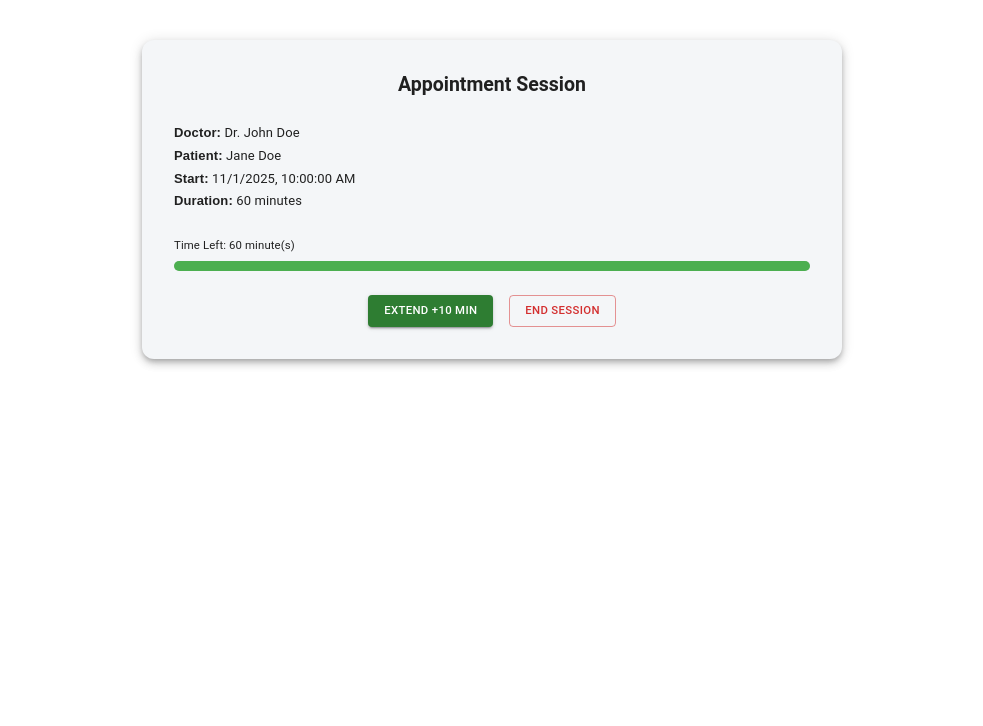
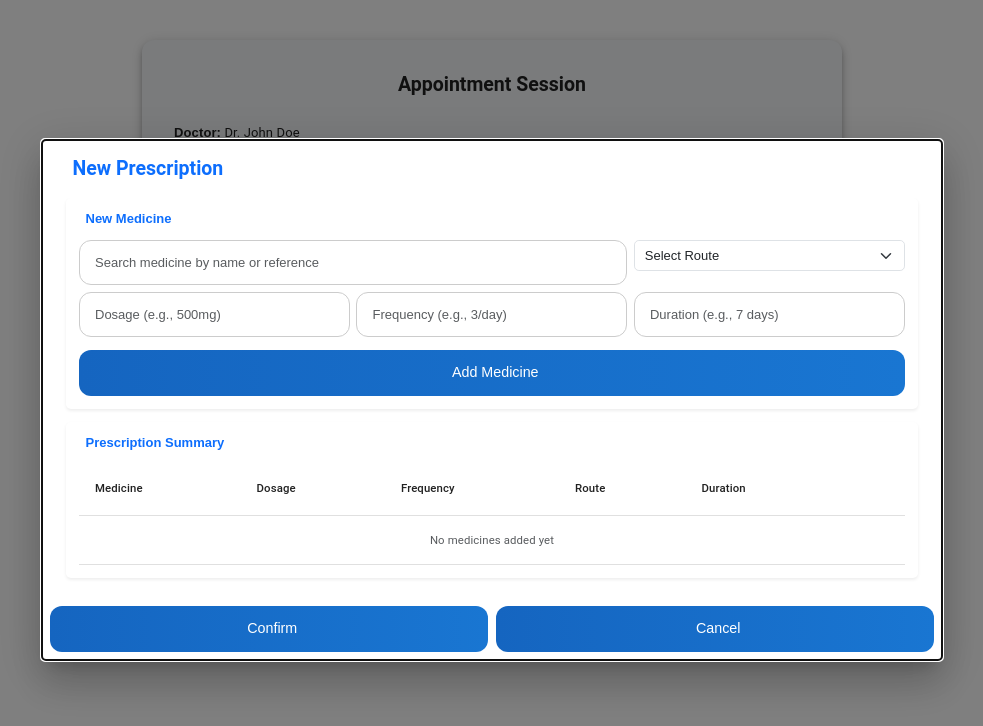
Before and after one commit to salaheddinesamid/smartcare.staff-GUI, a React (Create React App) app: page /appointment/session-start/1 in a window 1280 px wide. Shown: the top 726 px of the page, without its empty margins (148-1131 px from the left). Built offline with nearby package versions, Linux system fonts and the light colour scheme.

Commit message:
add prescription dialog

```diff
--- a/src/components/dialog/NewPrescriptionDialog.jsx
+++ b/src/components/dialog/NewPrescriptionDialog.jsx
@@ -1,11 +1,268 @@
-import { Dialog, DialogContent, DialogTitle } from "@mui/material"
+import {
+  Dialog,
+  DialogActions,
+  DialogContent,
+  DialogTitle,
+  Table,
+  TableBody,
+  TableCell,
+  TableHead,
+  TableRow,
+  Typography,
+} from "@mui/material";
+import { useEffect, useState } from "react";
+import { searchMedicine } from "../../services/PharmacyService";
 
+export const NewPrescriptionDialog = ({ open, onClose }) => {
+  const [medicines, setMedicines] = useState([]);
+  const [searchQuery, setSearchQuery] = useState("");
+  const [loading, setLoading] = useState(false);
 
-export const NewPrescriptionDialog = ()=>{
-    return(
-        <Dialog>
-            <DialogTitle></DialogTitle>
-            <DialogContent></DialogContent>
-        </Dialog>
-    )
-}
+  const [prescriptionRequestDto, setPrescriptionRequestDto] = useState({
+    prescriptionItems: [],
+    validUntil: "",
+  });
+
+  const [prescriptionItem, setPrescriptionItem] = useState({
+    medicineId: "",
+    dosage: "",
+    frequency: "",
+    route: "",
+    duration: "",
+    instructions: "",
+  });
+
+  const routes = [
+    { id: 1, name: "Oral", value: "ORAL" },
+    { id: 2, name: "IV", value: "IV" },
+    { id: 3, name: "IM", value: "IM" },
+  ];
+
+  const handleAddItem = () => {
+    if (!prescriptionItem.medicineId || !prescriptionItem.dosage || !prescriptionItem.frequency) return;
+
+    setPrescriptionRequestDto((prev) => ({
+      ...prev,
+      prescriptionItems: [...prev.prescriptionItems, prescriptionItem],
+    }));
+
+    setPrescriptionItem({
+      medicineId: "",
+      dosage: "",
+      frequency: "",
+      route: "",
+      duration: "",
+      instructions: "",
+    });
+    setSearchQuery("");
+    setMedicines([]);
+  };
+
+  const handleItemChange = (e) => {
+    const { name, value } = e.target;
+    setPrescriptionItem((prev) => ({ ...prev, [name]: value }));
+  };
+  const handleSearchMedicine = async () => {
+    try {
+        setLoading(true);
+        const response = await searchMedicine(searchQuery);
+        setMedicines(response || []);
+    }
+    catch (err) {
+        console.error(err);
+    } finally { setLoading(false); } };
+
+  const handleSelectMedicine = (medicine) => {
+    setPrescriptionItem((prev) => ({
+      ...prev,
+      medicineId: medicine.medicineId,
+    }));
+    setSearchQuery(medicine.medicineName);
+    setMedicines([]);
+  };
+
+  const handleDeleteItem = (index) => {
+    setPrescriptionRequestDto((prev) => ({
+      ...prev,
+      prescriptionItems: prev.prescriptionItems.filter((_, i) => i !== index),
+    }));
+  };
+
+  // ✅ Debounced search
+  useEffect(() => {
+  if (!searchQuery.trim()) {
+    setMedicines([]);
+    return;
+  }
+
+  const delayDebounce = setTimeout(() => {
+    handleSearchMedicine(); // no need to pass searchQuery — it's already in scope
+  }, 500); // shorter delay for better UX
+
+  return () => clearTimeout(delayDebounce); // cleanup to avoid overlapping
+}, [searchQuery]);
+
+  const PrescriptionItemForm = () => (
+    <div className="card p-3 shadow-sm border-0 mb-3 position-relative">
+      <h6 className="fw-bold mb-3 text-primary">
+        <i className="bi bi-prescription2 me-2"></i>New Medicine
+      </h6>
+
+      <div className="row g-2">
+        <div className="col-md-8 position-relative">
+          <input
+            type="text"
+            className="form-control"
+            placeholder="Search medicine by name or reference"
+            value={searchQuery}
+            onChange={(e) => setSearchQuery(e.target.value)}
+          />
+          {medicines.length > 0 && (
+            <ul className="list-group position-absolute w-100 mt-1 shadow-sm" style={{ zIndex: 10, maxHeight: "200px", overflowY: "auto" }}>
+              {medicines.map((medicine) => (
+                <li
+                  key={medicine.medicineId}
+                  className="list-group-item list-group-item-action d-flex justify-content-between align-items-center"
+                  style={{ cursor: "pointer" }}
+                  onClick={() => handleSelectMedicine(medicine)}
+                >
+                  <span>{medicine.medicineName}</span>
+                  <small className="text-muted">Ref: {medicine.medicineId}</small>
+                </li>
+              ))}
+            </ul>
+          )}
+          {loading && (
+            <div className="spinner-border text-primary spinner-border-sm position-absolute end-0 top-50 me-3"></div>
+          )}
+        </div>
+
+        <div className="col-md-4">
+          <select
+            className="form-select"
+            name="route"
+            value={prescriptionItem.route}
+            onChange={handleItemChange}
+          >
+            <option value="">Select Route</option>
+            {routes.map((r) => (
+              <option key={r.id} value={r.value}>
+                {r.name}
+              </option>
+            ))}
+          </select>
+        </div>
+
+        <div className="col-md-4">
+          <input
+            type="text"
+            name="dosage"
+            className="form-control"
+            placeholder="Dosage (e.g., 500mg)"
+            value={prescriptionItem.dosage}
+            onChange={handleItemChange}
+          />
+        </div>
+
+        <div className="col-md-4">
+          <input
+            type="text"
+            name="frequency"
+            className="form-control"
+            placeholder="Frequency (e.g., 3/day)"
+            value={prescriptionItem.frequency}
+            onChange={handleItemChange}
+          />
+        </div>
+
+        <div className="col-md-4">
+          <input
+            type="text"
+            name="duration"
+            className="form-control"
+            placeholder="Duration (e.g., 7 days)"
+            value={prescriptionItem.duration}
+            onChange={handleItemChange}
+          />
+        </div>
+
+        <div className="col-12 text-end mt-3">
+          <button className="btn btn-success px-4" onClick={handleAddItem}>
+            <i className="bi bi-plus-circle me-2"></i>Add Medicine
+          </button>
+        </div>
+      </div>
+    </div>
+  );
+
+  const PrescriptionSummary = () => (
+    <div className="card border-0 shadow-sm p-3">
+      <h6 className="fw-bold text-primary mb-3">
+        <i className="bi bi-list-ul me-2"></i>Prescription Summary
+      </h6>
+      <div className="table-responsive">
+        <Table bordered hover size="sm">
+          <TableHead>
+            <TableRow>
+              <TableCell>Medicine</TableCell>
+              <TableCell>Dosage</TableCell>
+              <TableCell>Frequency</TableCell>
+              <TableCell>Route</TableCell>
+              <TableCell>Duration</TableCell>
+              <TableCell></TableCell>
+            </TableRow>
+          </TableHead>
+          <TableBody>
+            {prescriptionRequestDto.prescriptionItems.length === 0 ? (
+              <TableRow>
+                <TableCell colSpan={6} className="text-center text-muted">
+                  No medicines added yet
+                </TableCell>
+              </TableRow>
+            ) : (
+              prescriptionRequestDto.prescriptionItems.map((item, index) => (
+                <TableRow key={index}>
+                  <TableCell>{item.medicineId || "Unknown"}</TableCell>
+                  <TableCell>{item.dosage}</TableCell>
+                  <TableCell>{item.frequency}</TableCell>
+                  <TableCell>{item.route}</TableCell>
+                  <TableCell>{item.duration}</TableCell>
+                  <TableCell>
+                    <button
+                      className="btn btn-sm btn-outline-danger"
+                      onClick={() => handleDeleteItem(index)}
+                    >
+                      <i className="bi bi-trash"></i>
+                    </button>
+                  </TableCell>
+                </TableRow>
+              ))
+            )}
+          </TableBody>
+        </Table>
+      </div>
+    </div>
+  );
+
+  return (
+    <Dialog open={open} onClose={onClose} maxWidth="md" fullWidth>
+      <DialogTitle>
+        <Typography variant="h5" className="fw-bold text-primary">
+          <i className="bi bi-clipboard-plus me-2"></i>New Prescription
+        </Typography>
+      </DialogTitle>
+      <DialogContent>
+        <PrescriptionItemForm />
+        <PrescriptionSummary />
+      </DialogContent>
+      <DialogActions>
+        <button className="btn btn-success px-4">
+          <i className="bi bi-check-circle me-2"></i>Confirm
+        </button>
+        <button className="btn btn-outline-secondary px-4" onClick={onClose}>
+          <i className="bi bi-x-circle me-2"></i>Cancel
+        </button>
+      </DialogActions>
+    </Dialog>
+  );
+};
--- a/src/routes/AppointmentSession.jsx
+++ b/src/routes/AppointmentSession.jsx
@@ -9,6 +9,7 @@ import {
   Box,
   Stack,
 } from "@mui/material";
+import { NewPrescriptionDialog } from "../components/dialog/NewPrescriptionDialog";
 
 export const AppointmentSession = () => {
   const location = useLocation();
@@ -129,6 +130,7 @@ export const AppointmentSession = () => {
           </Button>
         </Box>
       </Stack>
+      <NewPrescriptionDialog open={true}/>
     </Paper>
   );
 };
--- a/src/services/PharmacyService.js
+++ b/src/services/PharmacyService.js
@@ -14,3 +14,14 @@ export const removeMedicine = async()=>{
     const response = await PharmacyAPI.delete();
     return response.status;
 }
+
+export const searchMedicine = async(searchQuery)=>{
+    const response = await PharmacyAPI.get("/api/pharmacy/search",{
+        params : {
+            name: searchQuery,
+            refNumber : searchQuery
+        }
+    })
+
+    return response.data;
+}
```
